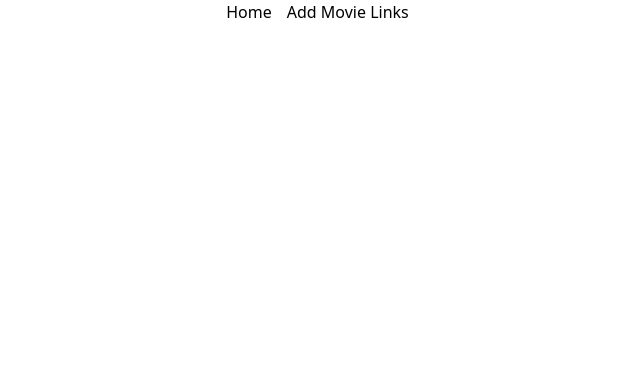
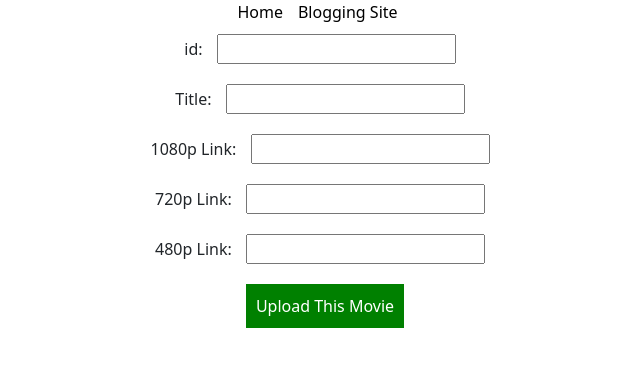
Before and after one commit to akshayysuthar/pappulinks, a plain HTML site: page dashboard.html in a window 1280 px wide. Shown: the whole page, without its empty margins (315-955 px from the left). Drawn offline with nearby package versions, Linux system fonts and the light colour scheme; no server answers.

Commit message:
Add files via upload

```diff
--- a/dashboard.html
+++ b/dashboard.html
@@ -60,14 +60,54 @@
             color: black;
             margin-right: 15px;
         }
+
+
+        .input {
+            margin: 10px;
+        }
+
+        .save-btn {
+            width: auto;
+            align-items: center;
+            background-color: green;
+            color: white;
+            border: none;
+            margin: 10px;
+            padding: 10px;
+        }
     </style>
 </head>
 
 <body>
     <div class="links">
         <a href="./dashboard.html">Home</a>
-        <a href="./add-movie.html">Add Movie Links </a>
+        <a href="./index.html">Blogging Site </a>
     </div>
+    <center>
+        <form id="form">
+
+            <div>
+                <label for="id">id:</label>
+                <input class="input" type="text" id="postId" name="id">
+            </div>
+            <div> <label for="title">Title:</label>
+                <input class="input" type="text" id="title" name="title">
+            </div>
+            <div>
+                <label for="link1080p">1080p Link:</label>
+                <input class="input" type="text" id="link1080p" name="link1080p">
+            </div>
+            <div>
+                <label for="link720p">720p Link:</label>
+                <input class="input" type="text" id="link720p" name="link720p">
+            </div>
+            <div>
+                <label for="link480p">480p Link:</label>
+                <input class="input" type="text" id="link480p" name="link480p">
+            </div>
+            <button type="submit" class="save-btn">Upload This Movie</button>
+        </form>
+    </center>
     <div id="link-section"></div>
     <script src="https://www.gstatic.com/firebasejs/8.9.1/firebase-app.js"></script>
     <script src="https://www.gstatic.com/firebasejs/8.9.1/firebase-firestore.js"></script>
@@ -100,6 +140,7 @@
 
             })
     </script>
+    <script src="add-movie.js"></script>
 </body>
 
 </html>
```
